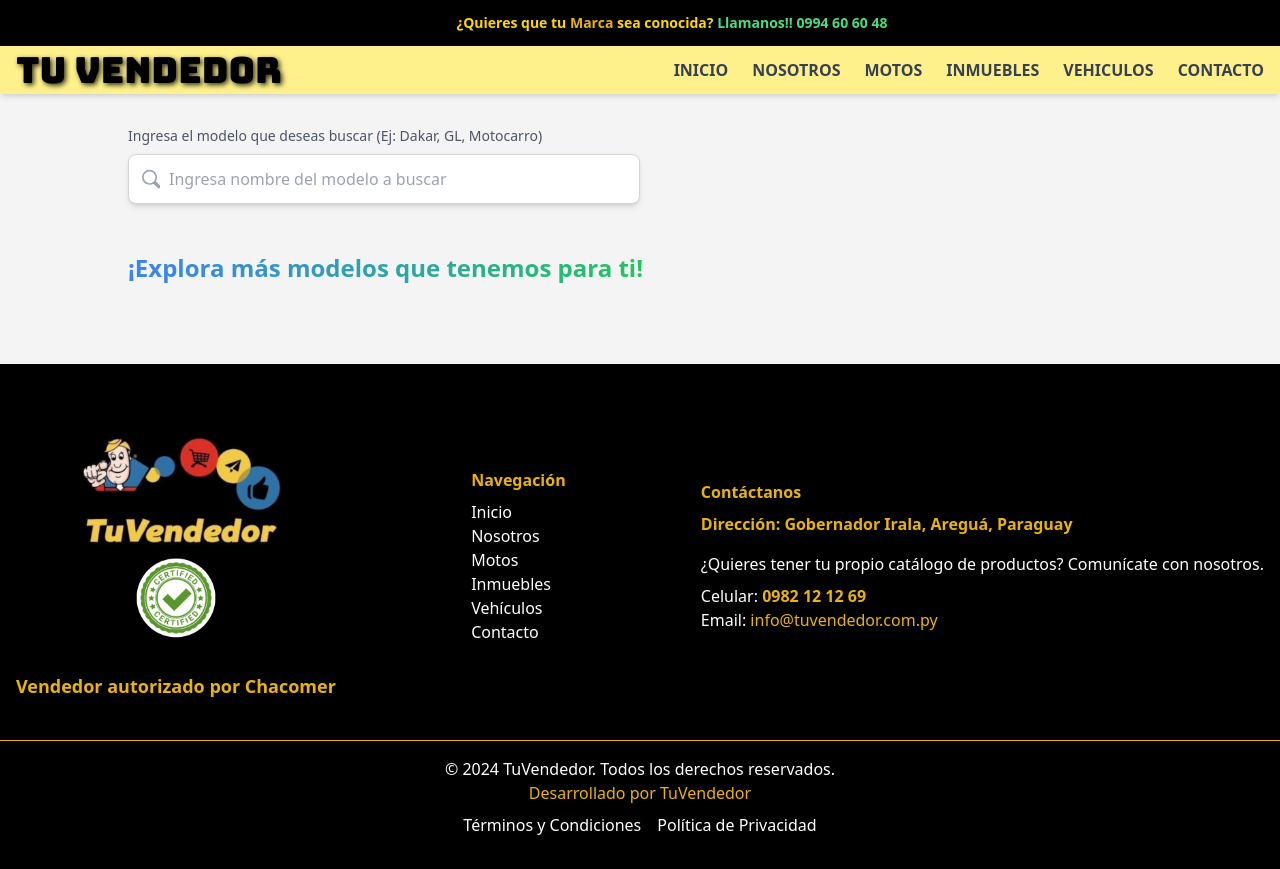
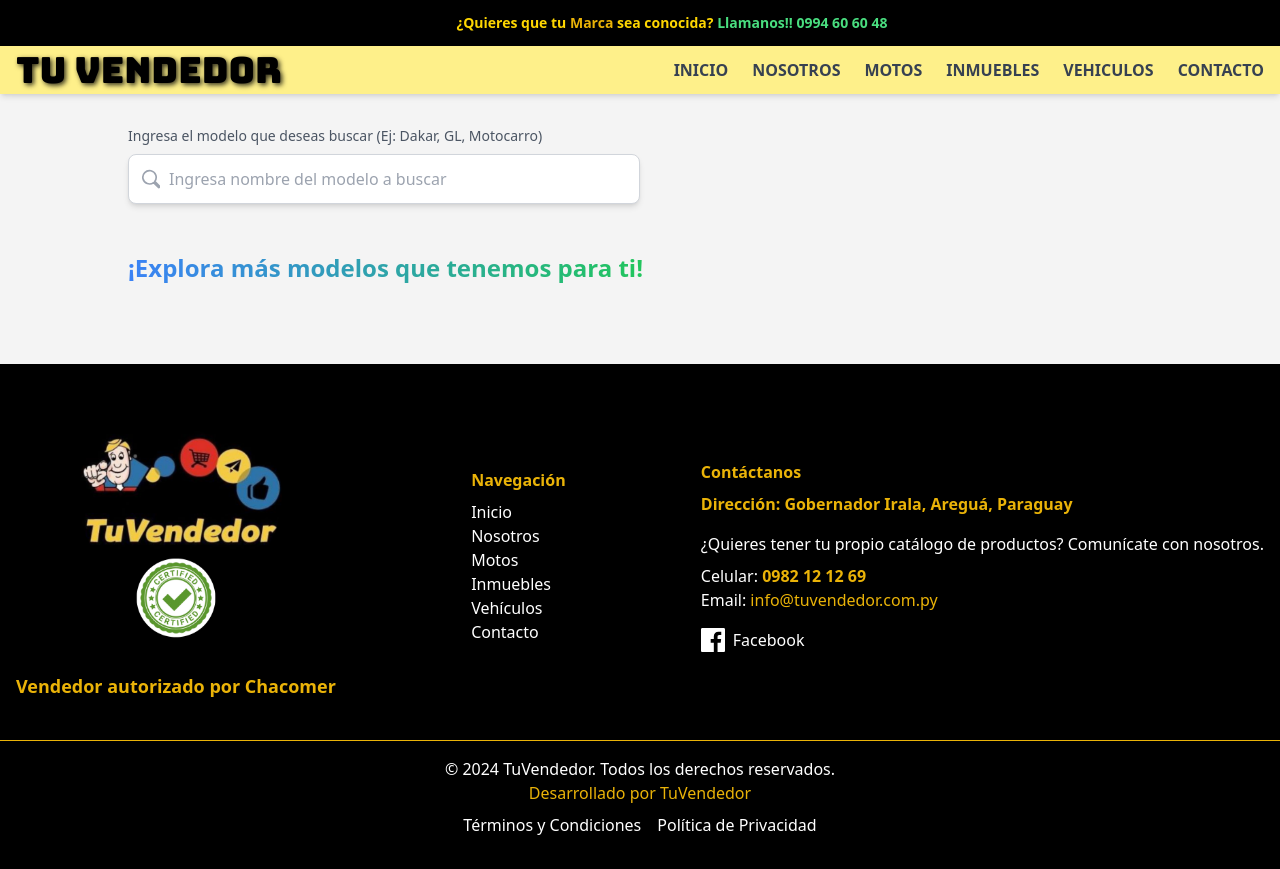
Before and after one commit to ChelochoX/tuvendedor-front, a React (Vite) app: page /motos in a window 1280 px wide. Built offline with nearby package versions, Linux system fonts and the light colour scheme; no server answers.

Commit message:
se agrega pagina de facebook

```diff
--- a/src/components/Footer.jsx
+++ b/src/components/Footer.jsx
@@ -64,6 +64,26 @@ const Footer = () => {
               info@tuvendedor.com.py
             </a>
           </p>
+
+          {/* Icono de Facebook */}
+          <div className="mt-4">
+            <a
+              href="https://www.facebook.com/motostuvendedor/"
+              target="_blank"
+              rel="noopener noreferrer"
+              className="flex items-center space-x-2 text-white hover:text-yellow-500"
+            >
+              <svg
+                xmlns="http://www.w3.org/2000/svg"
+                viewBox="0 0 24 24"
+                fill="currentColor"
+                className="w-6 h-6"
+              >
+                <path d="M22.675 0H1.325C.592 0 0 .593 0 1.326v21.348C0 23.408.592 24 1.325 24H12.82v-9.294H9.692v-3.622h3.127V8.413c0-3.1 1.893-4.787 4.659-4.787 1.325 0 2.462.099 2.794.143v3.24l-1.918.001c-1.503 0-1.794.715-1.794 1.763v2.31h3.588l-.467 3.622h-3.121V24h6.116C23.408 24 24 23.408 24 22.674V1.326C24 .593 23.408 0 22.675 0z" />
+              </svg>
+              <span>Facebook</span>
+            </a>
+          </div>
         </div>
       </div>
 
```
